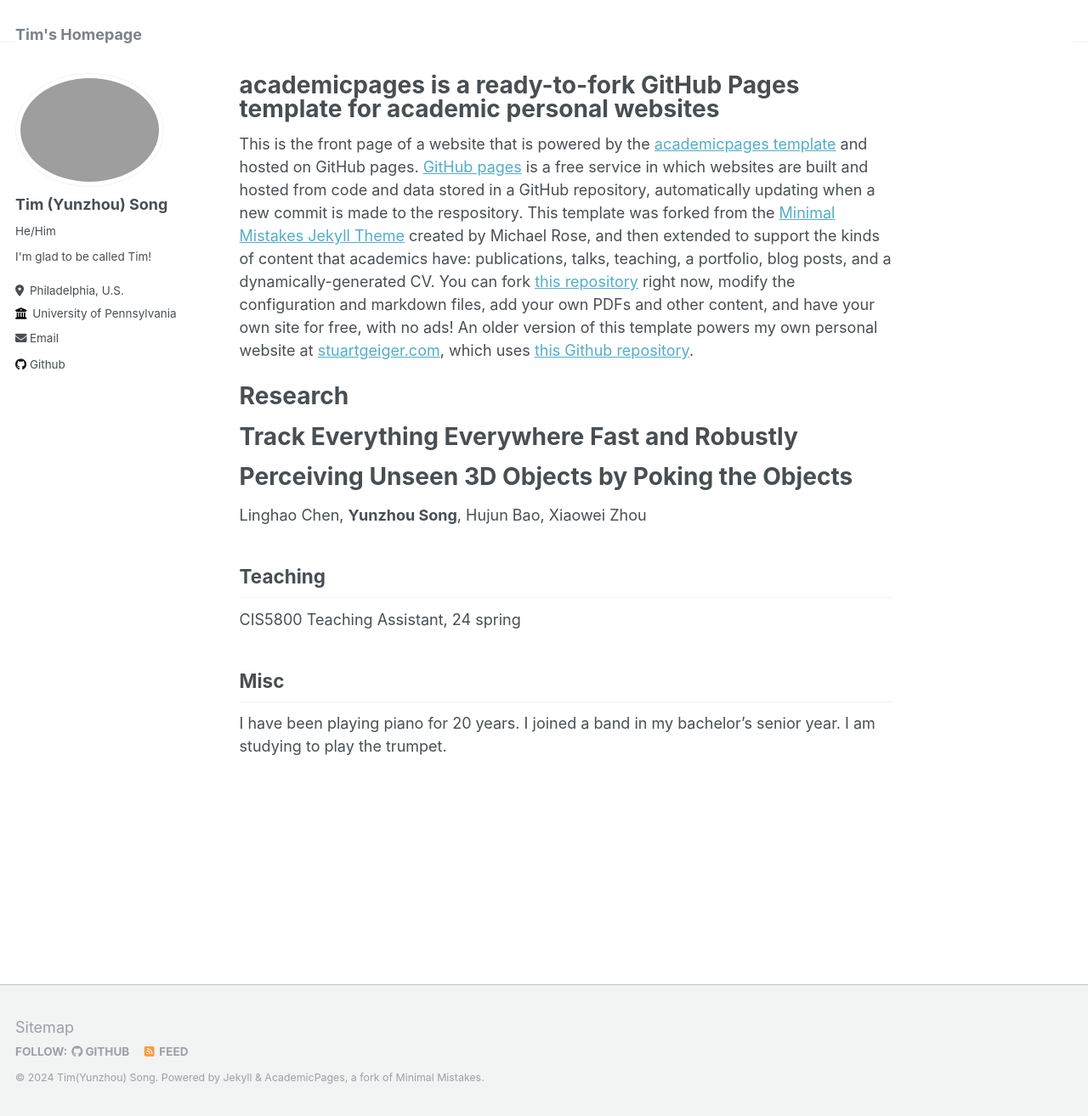
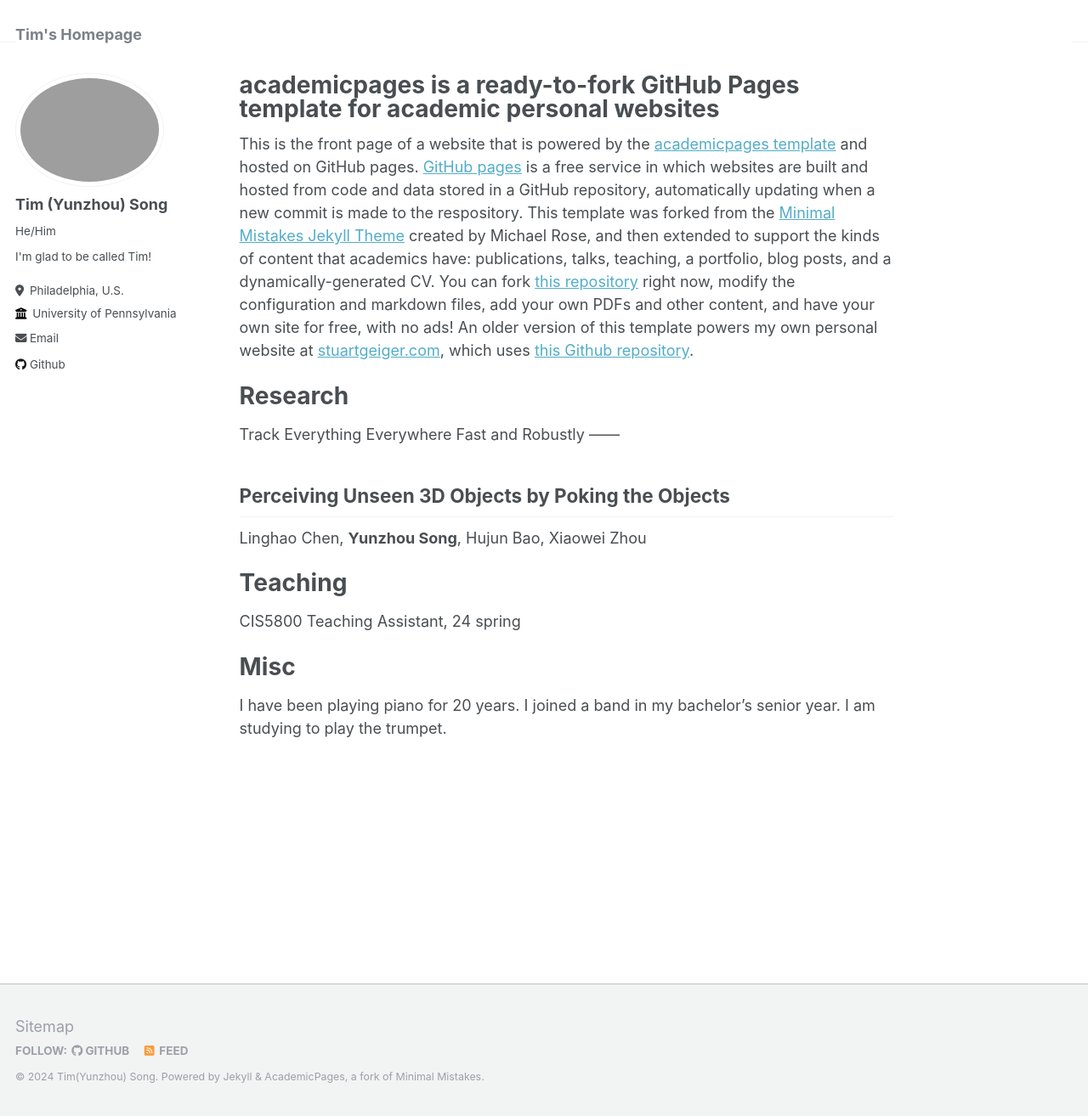
Before and after one commit to TimSong412/TimSong412.github.io, a Jekyll site: the page built from _pages/about.md, in a window 1280 px wide and 1314 px high. Shown: the whole window at 85% size. Built offline with Jekyll 4.4.1, drawn with Linux system fonts in a browser that asks for light colours.

```diff
--- a/_pages/about.md
+++ b/_pages/about.md
@@ -11,20 +11,22 @@ This is the front page of a website that is powered by the [academicpages templa
 
 Research
 ======
-# Track Everything Everywhere Fast and Robustly
+Track Everything Everywhere Fast and Robustly
+------
 
-# Perceiving Unseen 3D Objects by Poking the Objects
+Perceiving Unseen 3D Objects by Poking the Objects
+------
 Linghao Chen, **Yunzhou Song**, Hujun Bao, Xiaowei Zhou
 
 
 
 
 Teaching
-------
+======
 
 CIS5800 Teaching Assistant, 24 spring
 
 
 Misc
-------
+======
 I have been playing piano for 20 years. I joined a band in my bachelor's senior year. I am studying to play the trumpet.
```
